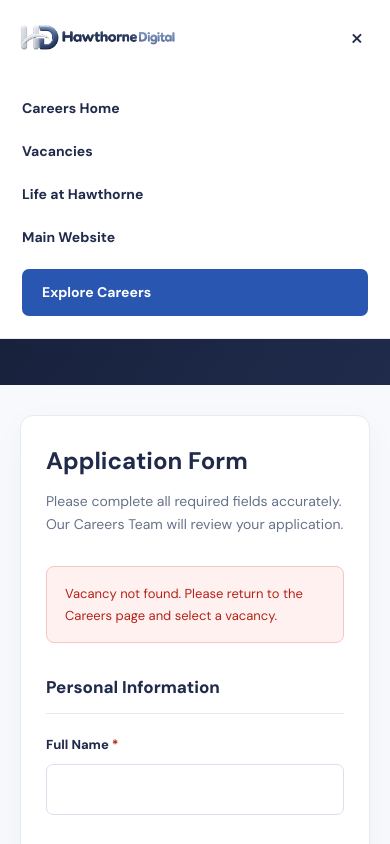
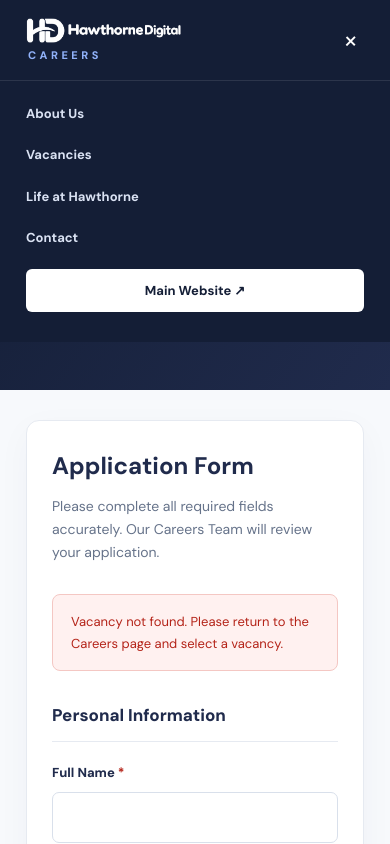
Before and after one commit to HawthorneDigital/HawthorneDigital, a plain HTML site: page apply/index.html in a window 390 px wide. Both pictures are taken after a click on the button "Toggle navigation". Shown: the top 844 px of the page. Drawn offline with Linux system fonts and the light colour scheme.

Commit message:
Refactor index.html with theme color and CSS updates
Updated theme color, improved CSS structure, and added comments for better organization.

```diff
--- a/apply/index.html
+++ b/apply/index.html
@@ -7,13 +7,11 @@
 
 <title>Apply for a Role | Hawthorne Digital Careers</title>
 <meta name="description" content="Apply for a career opportunity at Hawthorne Digital.">
-<meta name="theme-color" content="#202B4C">
+<meta name="theme-color" content="#141E36">
 
 <link rel="icon" href="/favicon.png">
-
 <link rel="preconnect" href="https://fonts.googleapis.com">
 <link rel="preconnect" href="https://fonts.gstatic.com" crossorigin>
-
 <link href="https://fonts.googleapis.com/css2?family=DM+Sans:wght@400;500;600;700;800&display=swap" rel="stylesheet">
 
 <style>
@@ -29,9 +27,13 @@
   --danger: #B42318;
 }
 
-* { box-sizing: border-box; }
+* {
+  box-sizing: border-box;
+}
 
-[hidden] { display: none !important; }
+[hidden] {
+  display: none !important;
+}
 
 body {
   margin: 0;
@@ -41,73 +43,108 @@ body {
   line-height: 1.65;
 }
 
-a { text-decoration: none; color: inherit; }
+a {
+  text-decoration: none;
+  color: inherit;
+}
 
 button, input, textarea, select {
   font: inherit;
 }
 
 .container {
-  width: min(1120px, calc(100% - 40px));
+  max-width: 1200px;
   margin: auto;
+  padding: 0 26px;
 }
 
-/* HEADER */
+/* ==========================================
+   HEADER — MATCHING CAREERS HOMEPAGE
+========================================== */
 
-.site-header {
-  background: #fff;
-  border-bottom: 1px solid var(--border);
-  position: sticky;
-  top: 0;
-  z-index: 100;
+.navbar {
+  background: var(--dark);
+  color: white;
+  position: relative;
+  z-index: 20;
+  border-bottom: 1px solid rgba(255,255,255,.1);
 }
 
-.header-inner {
-  min-height: 84px;
+.nav-inner {
+  min-height: 94px;
   display: flex;
+  align-items: center;
   justify-content: space-between;
-  align-items: center;
-  gap: 25px;
+  gap: 24px;
 }
 
-.logo img {
-  width: 180px;
-  max-height: 62px;
-  object-fit: contain;
-  display: block;
+.brand {
+  display: flex;
+  flex-direction: column;
+  align-items: flex-start;
+  gap: 5px;
+  line-height: normal;
 }
 
-.nav {
+.brand img {
+  display: block;
+  width: 185px;
+  max-width: 100%;
+  height: auto;
+  filter: brightness(0) invert(1);
+}
+
+.brand-subtitle {
+  display: block;
+  font-size: 11px;
+  font-weight: 800;
+  letter-spacing: 3.5px;
+  color: #91B2FA;
+  margin-left: 2px;
+  line-height: normal;
+}
+
+.nav-links {
   display: flex;
   align-items: center;
-  gap: 28px;
+  gap: 32px;
 }
 
-.nav a {
-  font-size: 14px;
+.nav-links a {
+  font-size: 13px;
   font-weight: 700;
-  color: var(--navy);
+  color: #DAE2F3;
+  transition: color .2s;
 }
 
-.nav a:hover { color: var(--blue); }
-
-.nav .nav-cta {
-  background: var(--blue);
+.nav-links a:hover {
   color: white;
-  padding: 12px 20px;
-  border-radius: 7px;
 }
 
-.menu-toggle {
+.nav-links .nav-cta {
+  padding: 13px 19px;
+  background: white;
+  color: var(--dark);
+  border-radius: 6px;
+  line-height: normal;
+}
+
+.nav-links .nav-cta:hover {
+  color: var(--blue);
+}
+
+.mobile-toggle {
   display: none;
+  background: none;
   border: 0;
-  background: transparent;
-  color: var(--navy);
-  font-size: 26px;
+  color: white;
+  font-size: 27px;
   cursor: pointer;
 }
 
-/* HERO */
+/* ==========================================
+   HERO
+========================================== */
 
 .hero {
   background: linear-gradient(125deg, #141E36, #202B4C);
@@ -123,7 +160,9 @@ button, input, textarea, select {
   margin-bottom: 24px;
 }
 
-.back-link:hover { color: white; }
+.back-link:hover {
+  color: white;
+}
 
 .eyebrow {
   color: #91B5FF;
@@ -148,7 +187,9 @@ button, input, textarea, select {
   font-size: 15px;
 }
 
-/* MAIN */
+/* ==========================================
+   MAIN
+========================================== */
 
 .main {
   padding: 55px 0 90px;
@@ -238,7 +279,9 @@ button, input, textarea, select {
   font-size: 12px;
 }
 
-.required { color: var(--danger); }
+.required {
+  color: var(--danger);
+}
 
 .consent {
   display: flex;
@@ -312,7 +355,9 @@ button, input, textarea, select {
   color: var(--success);
 }
 
-/* SIDEBAR */
+/* ==========================================
+   SIDEBAR
+========================================== */
 
 .sidebar h3 {
   color: var(--navy);
@@ -351,7 +396,9 @@ button, input, textarea, select {
   color: var(--blue);
 }
 
-/* HONEYPOT */
+/* ==========================================
+   ANTI-SPAM HONEYPOT
+========================================== */
 
 .bot-field {
   position: absolute;
@@ -362,7 +409,9 @@ button, input, textarea, select {
   overflow: hidden;
 }
 
-/* FOOTER */
+/* ==========================================
+   FOOTER
+========================================== */
 
 .site-footer {
   background: var(--dark);
@@ -400,7 +449,9 @@ button, input, textarea, select {
   margin-bottom: 10px;
 }
 
-.footer-col a:hover { color: white; }
+.footer-col a:hover {
+  color: white;
+}
 
 .footer-bottom {
   margin-top: 35px;
@@ -410,54 +461,102 @@ button, input, textarea, select {
   color: #A8B5CE;
 }
 
-@media(max-width: 850px) {
-  .layout { grid-template-columns: 1fr; }
-  .footer-grid { grid-template-columns: 1fr 1fr; }
+/* ==========================================
+   RESPONSIVE
+========================================== */
+
+@media(max-width:850px) {
+  .layout {
+    grid-template-columns: 1fr;
+  }
+
+  .footer-grid {
+    grid-template-columns: 1fr 1fr;
+  }
 }
 
-@media(max-width: 650px) {
-  .header-inner { min-height: 75px; }
-  .logo img { width: 155px; }
-  .menu-toggle { display: block; }
+@media(max-width:720px) {
+  .nav-inner {
+    min-height: 80px;
+  }
 
-  .nav {
+  .brand img {
+    width: 155px;
+  }
+
+  .mobile-toggle {
+    display: block;
+  }
+
+  .nav-links {
     display: none;
     position: absolute;
-    top: 75px;
     left: 0;
     right: 0;
-    background: white;
-    padding: 22px;
-    border-bottom: 1px solid var(--border);
+    top: 100%;
+    background: var(--dark);
+    padding: 22px 26px 30px;
     flex-direction: column;
     align-items: stretch;
     gap: 20px;
+    border-top: 1px solid rgba(255,255,255,.1);
   }
 
-  .nav.open { display: flex; }
-  .hero { padding: 45px 0 55px; }
-  .main { padding: 30px 0 55px; }
-  .card { padding: 25px; }
-  .form-grid { grid-template-columns: 1fr; }
-  .footer-grid { grid-template-columns: 1fr; gap: 28px; }
+  .nav-links.open {
+    display: flex;
+  }
+
+  .nav-links .nav-cta {
+    text-align: center;
+  }
+
+  .hero {
+    padding: 45px 0 55px;
+  }
+
+  .main {
+    padding: 30px 0 55px;
+  }
+
+  .card {
+    padding: 25px;
+  }
+
+  .form-grid {
+    grid-template-columns: 1fr;
+  }
+
+  .footer-grid {
+    grid-template-columns: 1fr;
+    gap: 28px;
+  }
 }
 </style>
 </head>
 
 <body>
 
-<header class="site-header">
-  <div class="container header-inner">
+<!-- ==========================================
+     HEADER — MATCHING CAREERS HOMEPAGE
+========================================== -->
 
-    <a class="logo" href="/">
+<header class="navbar">
+  <div class="container nav-inner">
+
+    <a
+      href="/"
+      class="brand"
+      aria-label="Hawthorne Digital Careers"
+    >
       <img
         src="/Hawthorne-Digital-logo.png"
         alt="Hawthorne Digital"
       >
+      <span class="brand-subtitle">CAREERS</span>
     </a>
 
     <button
-      class="menu-toggle"
+      class="mobile-toggle"
       id="menuToggle"
       type="button"
       aria-label="Toggle navigation"
@@ -465,25 +564,39 @@ button, input, textarea, select {
       aria-controls="navLinks"
     >☰</button>
 
-    <nav class="nav" id="navLinks">
-      <a href="/">Careers Home</a>
+    <nav
+      class="nav-links"
+      id="navLinks"
+      aria-label="Main navigation"
+    >
+      <a href="/#about">About Us</a>
       <a href="/#vacancies">Vacancies</a>
-      <a href="/#about">Life at Hawthorne</a>
-      <a href="https://www.hawthornedigital.co.uk/">
-        Main Website
-      </a>
-      <a class="nav-cta" href="/#vacancies">
-        Explore Careers
+      <a href="/#life">Life at Hawthorne</a>
+      <a href="/#contact">Contact</a>
+
+      <a
+        href="https://hawthornedigital.co.uk"
+        class="nav-cta"
+      >
+        Main Website ↗
       </a>
     </nav>
 
   </div>
 </header>
 
+<!-- ==========================================
+     HERO
+========================================== -->
+
 <section class="hero">
   <div class="container">
 
-    <a class="back-link" id="backToJob" href="/#vacancies">
+    <a
+      class="back-link"
+      id="backToJob"
+      href="/#vacancies"
+    >
       ← Back to Job Opportunities
     </a>
 
@@ -500,6 +613,10 @@ button, input, textarea, select {
 
   </div>
 </section>
+
+<!-- ==========================================
+     APPLICATION FORM
+========================================== -->
 
 <main class="main">
   <div class="container">
@@ -532,7 +649,10 @@ button, input, textarea, select {
           hidden
         ></div>
 
-        <form id="applicationForm" enctype="multipart/form-data">
+        <form
+          id="applicationForm"
+          enctype="multipart/form-data"
+        >
 
           <div class="section-title">
             Personal Information
@@ -544,6 +664,7 @@ button, input, textarea, select {
               <label for="fullName">
                 Full Name <span class="required">*</span>
               </label>
+
               <input
                 type="text"
                 id="fullName"
@@ -558,6 +679,7 @@ button, input, textarea, select {
               <label for="email">
                 Email Address <span class="required">*</span>
               </label>
+
               <input
                 type="email"
                 id="email"
@@ -574,6 +696,7 @@ button, input, textarea, select {
             <label for="phone">
               Contact Number
             </label>
+
             <input
               type="tel"
               id="phone"
@@ -589,7 +712,8 @@ button, input, textarea, select {
 
           <div class="field">
             <label for="experience">
-              Relevant Experience <span class="required">*</span>
+              Relevant Experience
+              <span class="required">*</span>
             </label>
 
             <textarea
@@ -639,6 +763,7 @@ button, input, textarea, select {
           </div>
 
           <div class="consent">
+
             <input
               type="checkbox"
               id="privacyConsent"
@@ -659,9 +784,11 @@ button, input, textarea, select {
               >Privacy Policy</a>.
               <span class="required">*</span>
             </label>
+
           </div>
 
-          <!-- Anti-spam field: leave empty -->
+          <!-- Anti-spam honeypot -->
+
           <div class="bot-field" aria-hidden="true">
             <label for="applicationExtra">
               Leave this field empty
@@ -692,6 +819,8 @@ button, input, textarea, select {
         </form>
 
       </section>
+
+      <!-- APPLICATION SIDEBAR -->
 
       <aside class="card sidebar">
 
@@ -735,6 +864,10 @@ button, input, textarea, select {
 
   </div>
 </main>
+
+<!-- ==========================================
+     FOOTER — UNCHANGED
+========================================== -->
 
 <footer class="site-footer">
   <div class="container">
@@ -796,12 +929,14 @@ button, input, textarea, select {
   </div>
 </footer>
 
+<!-- ==========================================
+     JAVASCRIPT — APPLICATION SYSTEM
+========================================== -->
+
 <script>
 "use strict";
 
-/* ==========================================
-   SUPABASE CONFIGURATION
-========================================== */
+/* SUPABASE CONFIGURATION */
 
 const SUPABASE_URL =
   "https://nxtcxmkuytgejxztnpum.supabase.co";
@@ -813,19 +948,14 @@ const FUNCTION_URL =
   SUPABASE_URL +
   "/functions/v1/submit-career-application";
 
-/*
-  Correct UUID format:
-  8-4-4-4-12
-*/
+/* CORRECT UUID FORMAT: 8-4-4-4-12 */
 
 const UUID_REGEX =
   /^[0-9a-f]{8}-[0-9a-f]{4}-[0-9a-f]{4}-[0-9a-f]{4}-[0-9a-f]{12}$/i;
 
 const MAX_CV_SIZE = 5 * 1024 * 1024;
 
-/* ==========================================
-   ELEMENTS
-========================================== */
+/* ELEMENTS */
 
 const form =
   document.getElementById("applicationForm");
@@ -848,12 +978,9 @@ const honeypot =
 let selectedVacancyId = null;
 let submitting = false;
 
-/* ==========================================
-   HELPERS
-========================================== */
+/* HELPERS */
 
 function showMessage(message, type = "error") {
-
   formMessage.textContent = message;
 
   formMessage.className =
@@ -868,7 +995,6 @@ function showMessage(message, type = "error") {
 }
 
 function setVacancyNotice(message, error = false) {
-
   vacancyNotice.textContent = message;
 
   vacancyNotice.className =
@@ -876,7 +1002,6 @@ function setVacancyNotice(message, error = false) {
 }
 
 function disableApplication(message) {
-
   selectedVacancyId = null;
 
   submitButton.disabled = true;
@@ -887,17 +1012,13 @@ function disableApplication(message) {
 }
 
 function setDetail(id, value) {
-
   document.getElementById(id).textContent =
     value || "Not specified";
 }
 
-/* ==========================================
-   READ VACANCY ID FROM URL
-========================================== */
+/* READ VACANCY ID */
 
 function getVacancyId() {
-
   const params = new URLSearchParams(
     window.location.search
   );
@@ -919,16 +1040,12 @@ function getVacancyId() {
   return cleanId;
 }
 
-/* ==========================================
-   LOAD PUBLISHED VACANCY
-========================================== */
+/* LOAD PUBLISHED VACANCY */
 
 async function loadVacancy() {
-
   const vacancyId = getVacancyId();
 
   if (!vacancyId) {
-
     disableApplication(
       "Vacancy not found. Please return to " +
       "the Careers page and select a vacancy."
@@ -942,7 +1059,6 @@ async function loadVacancy() {
     encodeURIComponent(vacancyId);
 
   try {
-
     const url =
       SUPABASE_URL +
       "/rest/v1/vacancies" +
@@ -960,7 +1076,6 @@ async function loadVacancy() {
     });
 
     if (!response.ok) {
-
       const errorText = await response.text();
 
       console.error(
@@ -969,15 +1084,12 @@ async function loadVacancy() {
         errorText
       );
 
-      throw new Error(
-        "Vacancy lookup failed."
-      );
+      throw new Error("Vacancy lookup failed.");
     }
 
     const jobs = await response.json();
 
     if (!Array.isArray(jobs) || jobs.length === 0) {
-
       disableApplication(
         "This vacancy is no longer available " +
         "or could not be found."
@@ -989,7 +1101,6 @@ async function loadVacancy() {
     const job = jobs[0];
 
     if (!job.id || !UUID_REGEX.test(job.id)) {
-
       disableApplication(
         "The vacancy reference is invalid."
       );
@@ -1019,7 +1130,6 @@ async function loadVacancy() {
       "Submit Application →";
 
   } catch (error) {
-
     console.error(
       "Unable to load vacancy:",
       error
@@ -1029,16 +1139,12 @@ async function loadVacancy() {
       "Unable to load this vacancy. " +
       "Please try again later."
     );
-
   }
 }
 
-/* ==========================================
-   CV VALIDATION
-========================================== */
+/* CV VALIDATION */
 
 function validateCV(file) {
-
   if (!file) {
     return "Please upload your CV.";
   }
@@ -1064,12 +1170,9 @@ function validateCV(file) {
   return null;
 }
 
-/* ==========================================
-   SUBMIT APPLICATION
-========================================== */
+/* SUBMIT APPLICATION */
 
 form.addEventListener("submit", async event => {
-
   event.preventDefault();
 
   if (submitting) return;
@@ -1077,7 +1180,6 @@ form.addEventListener("submit", async event => {
   formMessage.hidden = true;
 
   if (!selectedVacancyId) {
-
     showMessage(
       "This vacancy has not loaded correctly. " +
       "Please refresh the page."
@@ -1091,7 +1193,6 @@ form.addEventListener("submit", async event => {
   }
 
   const cvFile = cvInput.files[0];
-
   const cvError = validateCV(cvFile);
 
   if (cvError) {
@@ -1099,14 +1200,9 @@ form.addEventListener("submit", async event => {
     return;
   }
 
-  /*
-    The honeypot must remain empty.
-    If a password manager or browser autofill
-    has populated it, do not submit.
-  */
+  /* HONEYPOT CHECK */
 
   if (honeypot.value.trim() !== "") {
-
     showMessage(
       "An unexpected form value was detected. " +
       "Please disable form autofill, reload " +
@@ -1173,7 +1269,6 @@ form.addEventListener("submit", async event => {
   );
 
   try {
-
     const response = await fetch(FUNCTION_URL, {
       method: "POST",
       headers: {
@@ -1195,11 +1290,7 @@ form.addEventListener("submit", async event => {
       );
     }
 
-    /*
-      The Edge Function's confirmed success
-      response should be HTTP 201 with a
-      valid application reference.
-    */
+    /* CONFIRM SUCCESS WITH APPLICATION REFERENCE */
 
     const validReference =
       typeof result.reference === "string" &&
@@ -1210,7 +1301,6 @@ form.addEventListener("submit", async event => {
       result.success === true &&
       validReference
     ) {
-
       form.hidden = true;
 
       showMessage(
@@ -1224,13 +1314,7 @@ form.addEventListener("submit", async event => {
       return;
     }
 
-    /*
-      An HTTP 200 response alone does not
-      confirm the application was saved.
-    */
-
     if (response.status === 200) {
-
       showMessage(
         "Your application could not be confirmed " +
         "as saved. Please contact the Careers Team " +
@@ -1256,7 +1340,6 @@ form.addEventListener("submit", async event => {
     showMessage(errorMessage);
 
   } catch (error) {
-
     console.error(
       "Application network error:",
       error
@@ -1270,11 +1353,9 @@ form.addEventListener("submit", async event => {
     );
 
   } finally {
-
     submitting = false;
 
     if (!form.hidden) {
-
       submitButton.disabled =
         !selectedVacancyId;
 
@@ -1282,11 +1363,8 @@ form.addEventListener("submit", async event => {
         selectedVacancyId
           ? "Submit Application →"
           : "Application Unavailable";
-
     }
-
   }
-
 });
 
 /* ==========================================
@@ -1300,7 +1378,6 @@ const navLinks =
   document.getElementById("navLinks");
 
 menuToggle.addEventListener("click", () => {
-
   const open =
     navLinks.classList.toggle("open");
 
@@ -1311,13 +1388,10 @@ menuToggle.addEventListener("click", () => {
 
   menuToggle.textContent =
     open ? "×" : "☰";
-
 });
 
 navLinks.querySelectorAll("a").forEach(link => {
-
   link.addEventListener("click", () => {
-
     navLinks.classList.remove("open");
 
     menuToggle.setAttribute(
@@ -1326,9 +1400,7 @@ navLinks.querySelectorAll("a").forEach(link => {
     );
 
     menuToggle.textContent = "☰";
-
   });
-
 });
 
 /* ==========================================
@@ -1341,6 +1413,5 @@ document.getElementById("year").textContent =
 loadVacancy();
 
 </script>
-
 </body>
 </html>
```
